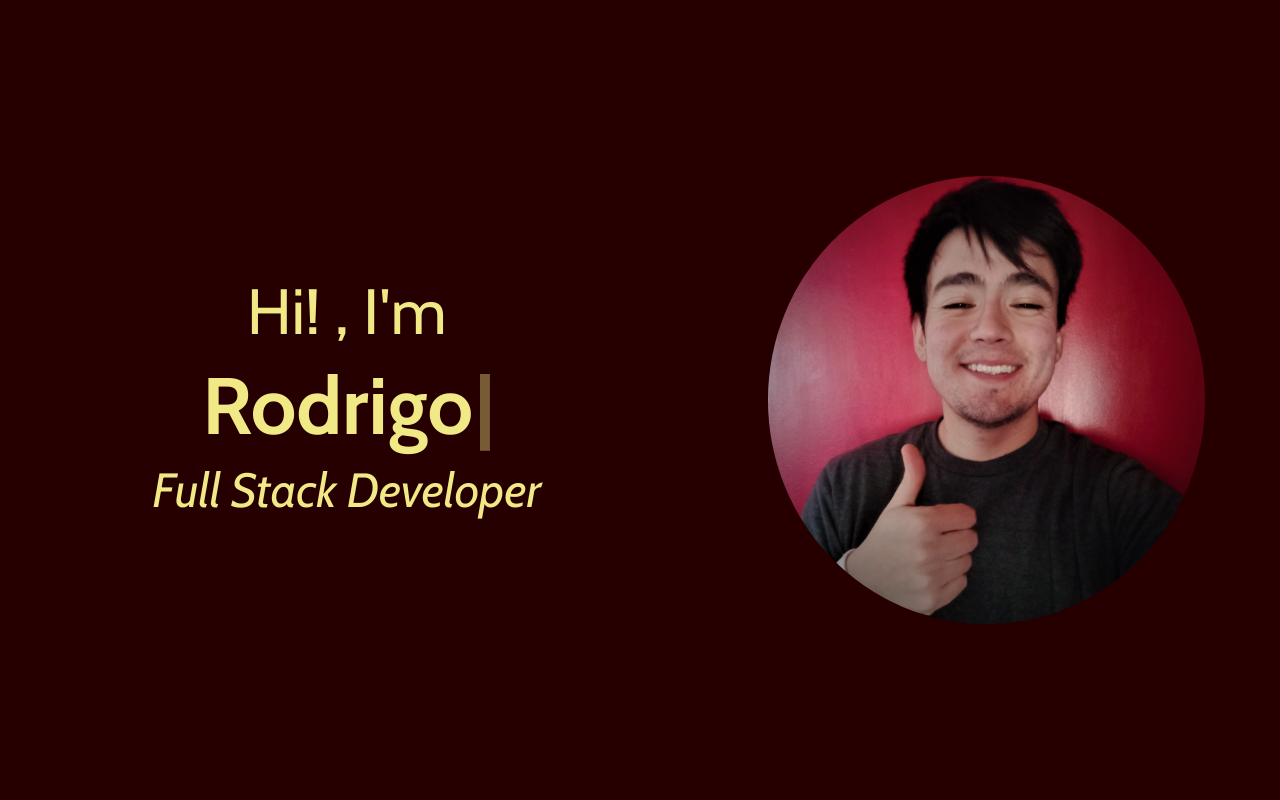
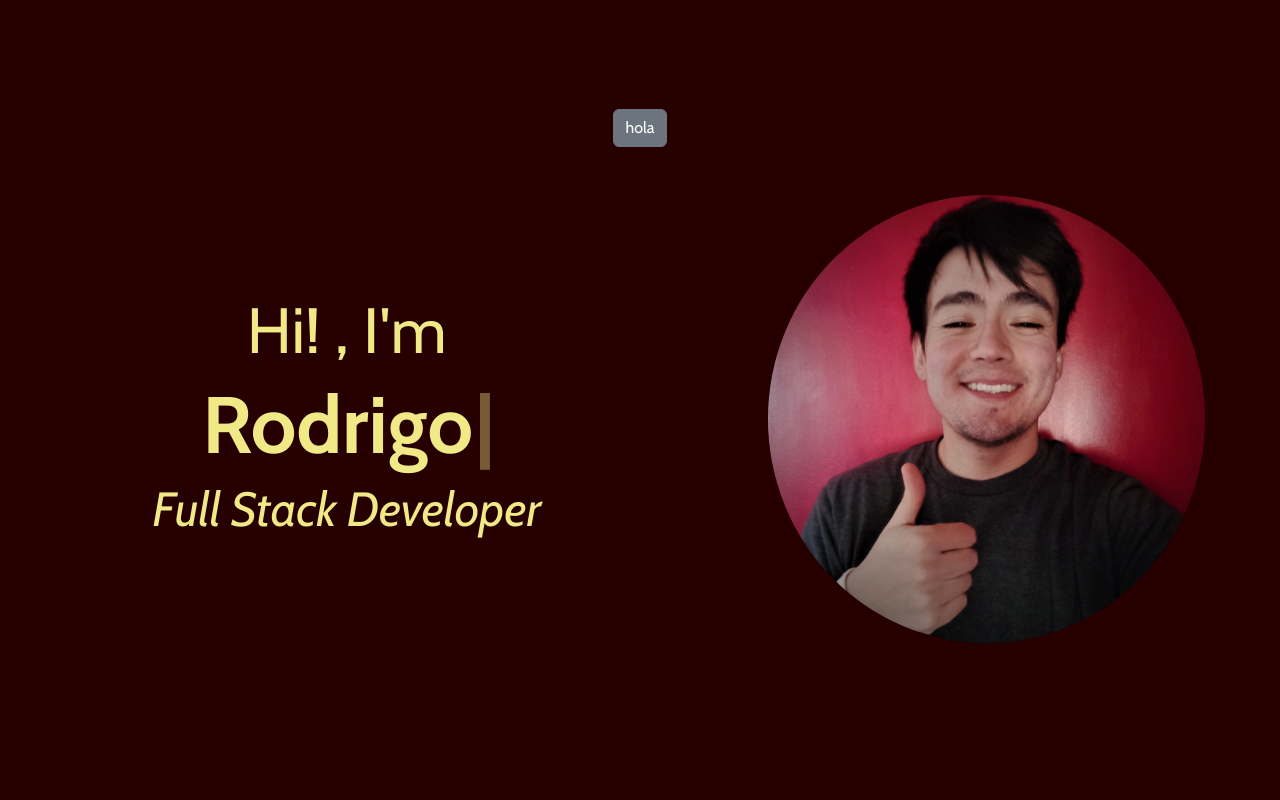
Before and after one commit to Hayder10/portfolio, a React (Create React App) app: page / in a window 1280 px wide. Shown: the top 800 px of the page. Built offline with nearby package versions, Linux system fonts and the light colour scheme; the HTML template or start-up script is replaced by a standard one.

Commit message:
context added to implement different languages

```diff
--- a/src/App.js
+++ b/src/App.js
@@ -7,6 +7,7 @@ import Skills from './Skills';
 import Projects from './Projects';
 import Interests from './Interests';
 import Contact from './Contact';
+import injectContext from './store/appContext';
 
 function App() {
   return (
@@ -36,4 +37,5 @@ function App() {
   );
 }
 
-export default App;
+
+export default injectContext(App);
--- a/src/Dashboard.js
+++ b/src/Dashboard.js
@@ -1,15 +1,23 @@
-import React from 'react'
+import React, { useContext } from 'react'
 import './index.css';
 import profile from './media/yo.jpg'
 import { Typewriter } from 'react-simple-typewriter';
+import { Context } from "./store/appContext"
 
 function Dashboard() {
+  const { store, actions } = useContext(Context)
+
   return (
-    <div className='dashboard container-fluid d-flex align-items-center'>
+    <div className='dashboard container-fluid d-flex flex-column justify-content-center'>
+      <div className="row">
+        <div className="col-md-12">
+          <div className="btn btn-secondary" onClick={() => { actions.exampleFunction() }}>hola</div>
+        </div>
+      </div>
       <div className='row justify-content-around'>
         <div className='col-md-6 align-self-center'>
           <h2 className='display-3'>Hi! , I'm</h2>
-              <h1 className='display-1'><Typewriter loop cursor delaySpeed={2000} words={['Rodrigo','Hayder']}/></h1>
+          <h1 className='display-1'><Typewriter loop cursor delaySpeed={2000} words={['Rodrigo', 'Hayder']} /></h1>
           <h2 className='display-5 fst-italic'>Full Stack Developer</h2>
         </div>
         <div className='col-md-5 p-5'>
--- a/src/index.css
+++ b/src/index.css
@@ -19,14 +19,11 @@ body {
   color: #F1E886;
   scroll-behavior: smooth;
 }
-/* Snapping Scroll */
 
 
 
 
-.App{
-  height: 100vh;
-}
+
 
 
 
--- /dev/null
+++ b/src/store/appContext.js
@@ -0,0 +1,33 @@
+import  React, {  useState, useEffect } from "react"
+import getState from "./flux.js"
+
+//Context Initializing
+export const Context = React.createContext(null)
+
+const injectContext = PassedComponent => {
+    const StoreWrapper = props => {
+        const [state, setState] = useState(
+            getState({
+                getStore: () => state.store,
+                getActions: () => state.actions,
+                setStore: updatedStore => setState({
+                    store: Object.assign(state.store, updatedStore),
+                    actions: { ...state.actions }
+                })
+            })
+        )
+
+        useEffect(() => {
+            //To use whenever the page load, its like an OnLoad for ContextAPI
+        },[])
+
+        return(
+            <Context.Provider value={state}>
+                <PassedComponent {...props} />
+            </Context.Provider>
+        )
+    }
+    return StoreWrapper
+}
+
+export default injectContext
--- /dev/null
+++ b/src/store/flux.js
@@ -0,0 +1,14 @@
+const getState = ({ getStore, getActions, setStore }) => {
+    return {
+        store: {
+            test: null,
+            language: "en"
+        },
+        actions: {
+            exampleFunction: () => {
+                console.log("Working...")
+            },
+        }
+    }
+}
+export default getState
```
Lines whose indentation alone changed are shown as unchanged.
